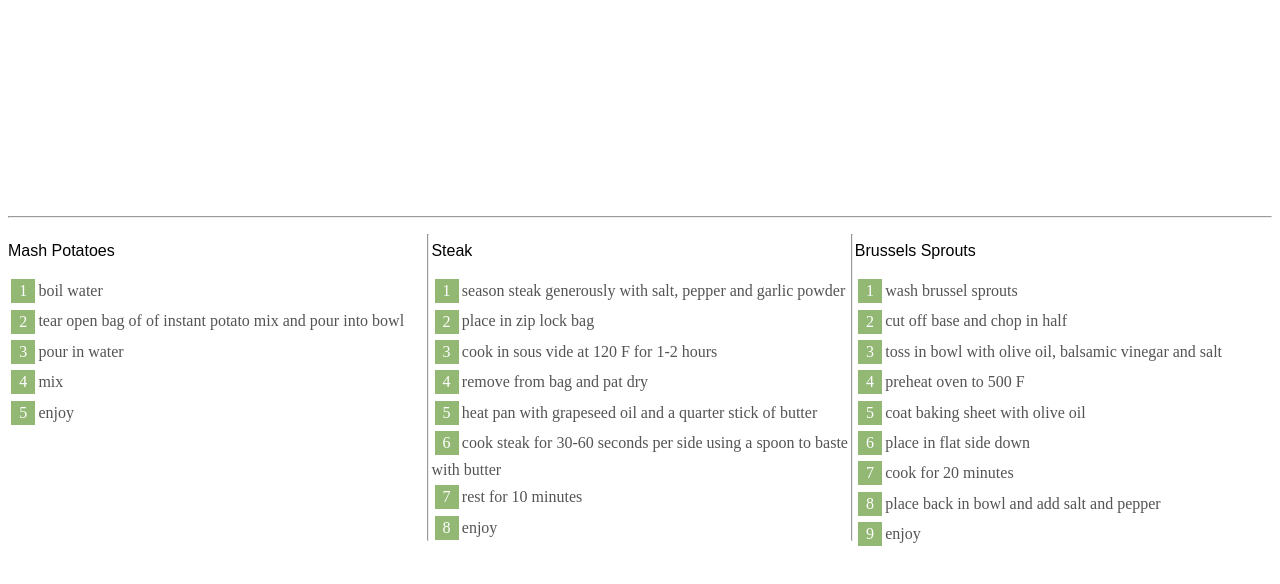
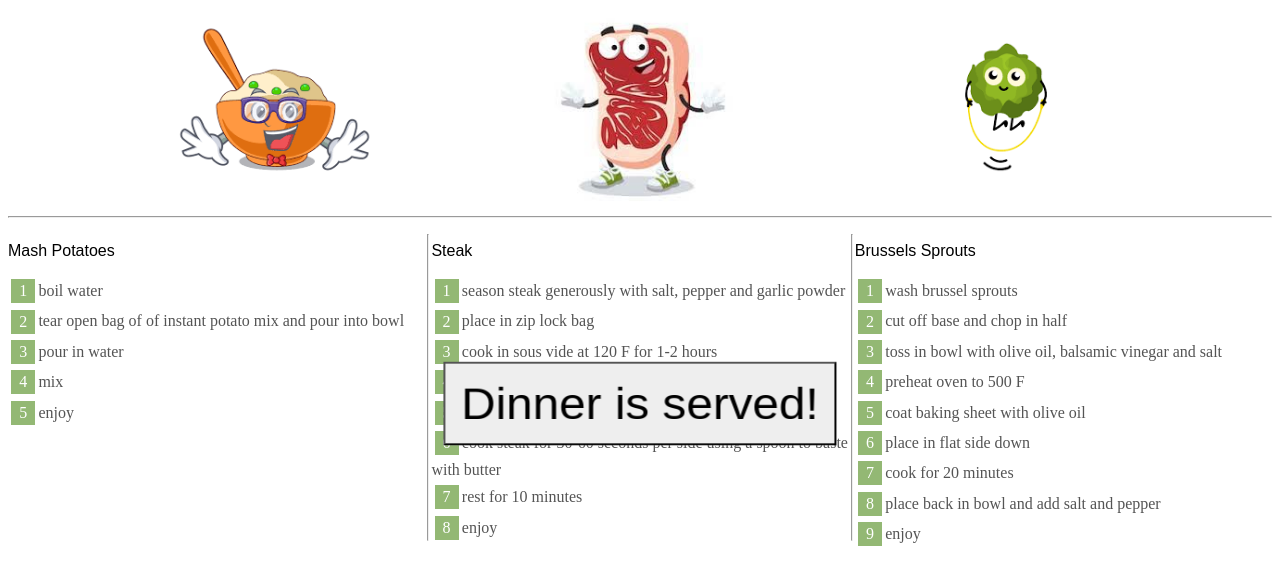
Before and after one commit to ironhack-labs/lab-es6-promises, a plain HTML site: page index.html in a window 1280 px wide. Drawn offline with Linux system fonts and the light colour scheme.

Commit message:
bonuses added

```diff
--- a/index.html
+++ b/index.html
@@ -8,7 +8,11 @@
     <link rel="stylesheet" href="./public/stylesheets/style.css" />
   </head>
   <body>
-    <section id="table"></section>
+    <section id="table">
+      <img src="./public/images/mashPotatoes.jpg" class="margin" id="mash-img">
+      <img src="./public/images/steak.jpg" class="margin" id="steak-img">
+      <img src="./public/images/brusselSprouts.jpg" class="margin" id="sprouts-img">
+    </section>
     <hr />
     <section id="steps">
       <ol id="mashPotatoes">
@@ -31,6 +35,9 @@
     <script src="./data.js" type="text/javascript"></script>
     <script src="./public/javascripts/addFood.js" type="text/javascript"></script>
     <!-- ADD YOUR CODE IN HERE: -->
+    <audio id="dinnerAudio">
+      <source src="./public/media/dinnerIsServed.mp3" type="audio/mpeg">
+    </audio>
     <script src="./public/javascripts/script.js" type="text/javascript"></script>
   </body>
 </html>
--- a/public/javascripts/script.js
+++ b/public/javascripts/script.js
@@ -7,7 +7,7 @@ for (let i = 0; i < mashPotatoes.length; i++) {
 }
 
 // Iteration 1 using callbacks
-addFood(steak[0], '#steak', () => {
+const steakList = addFood(steak[0], '#steak', () => {
   // ... your code here
   addFood(steak[1], '#steak', () => {
     addFood(steak[2], '#steak', () => {
@@ -16,6 +16,10 @@ addFood(steak[0], '#steak', () => {
           addFood(steak[5], '#steak', () => {
             addFood(steak[6], '#steak', () => {
               addFood(steak[7], '#steak', () => {
+                return new Promise((resolve, reject) => {
+                  resolve(document.getElementById('steak-img').style.display = "inline");
+
+                })
 
               })
             })
@@ -29,12 +33,15 @@ addFood(steak[0], '#steak', () => {
 
 
 // Iteration 2 using `.then()`
-addFood(mashPotatoes[0], '#mashPotatoes').then(() => {
+const mash = addFood(mashPotatoes[0], '#mashPotatoes').then(() => {
   // ... your code here
   addFood(mashPotatoes[1], '#mashPotatoes').then(() => {
     addFood(mashPotatoes[2], '#mashPotatoes').then(() => {
       addFood(mashPotatoes[3], '#mashPotatoes').then(() => {
         addFood(mashPotatoes[4], '#mashPotatoes').then(() => {
+          return new Promise((resolve, reject) => {
+            resolve(document.getElementById('mash-img').style.display="inline");
+          })
 
         })
       })
@@ -49,5 +56,18 @@ addFood(mashPotatoes[0], '#mashPotatoes').then(() => {
     for(let i = 0; i < brusselSprouts.length; i++) {
       await addFood(brusselSprouts[i], '#brusselSprouts')
     }
+    return new Promise((resolve, reject) => {
+        resolve(document.getElementById('sprouts-img').style.display = "inline");
+
+    })
   }
-  makeFood();
+const cookSprouts = makeFood();
+
+
+  Promise.all([mash, steakList, cookSprouts]).then(() => {
+    const dinnerServed = document.createElement('button');
+    dinnerServed.textContent = 'Dinner is served!';
+    document.getElementById('steps').appendChild(dinnerServed);
+    document.getElementById('dinnerAudio').play();
+
+  })
--- a/public/stylesheets/style.css
+++ b/public/stylesheets/style.css
@@ -67,6 +67,18 @@ button:hover {
   background: #333;
 }
 
+#mash-img {
+  display: none;
+}
+
+#steak-img {
+  display: none;
+}
+
+#sprouts-img {
+  display: none;
+}
+
 @keyframes enter {
   from {
     transform: rotateX(3000deg) translate(-50%, -50%) scale(0);
```
